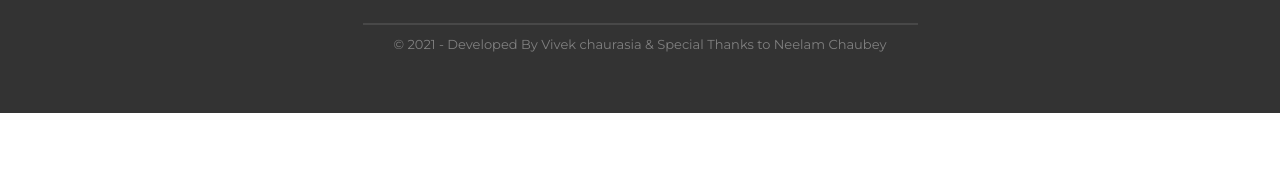
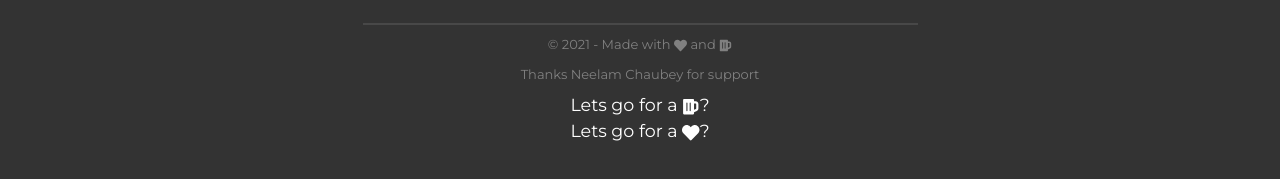
Before and after one commit to vivekchaursia/portfolio, a Gatsby site: page / in a window 1280 px wide. Shown: the part 3293-3472 px from the top of the page. Before the commit the page ends 3406 px from the top, so only its background shows below. Built offline with nearby package versions, Linux system fonts and the light colour scheme; Gatsby itself is replaced by a stand-in of ours.

Commit message:
FooterChange

```diff
--- a/package.json
+++ b/package.json
@@ -34,6 +34,7 @@
     "react-dom": "^16.13.1",
     "react-github-btn": "^1.2.0",
     "react-helmet": "^6.1.0",
+    "react-icons": "^4.1.0",
     "react-reveal": "^1.2.2",
     "react-scroll": "^1.7.16",
     "react-tilt": "^0.1.4"
--- a/src/components/Footer/Footer.jsx
+++ b/src/components/Footer/Footer.jsx
@@ -5,6 +5,8 @@ import PortfolioContext from '../../context/context';
 import GithubButtons from '../GithubButtons/GithubButtons';
 
 import { githubButtons } from '../../mock/data';
+import { FaBeer } from 'react-icons/fa';
+import { FaHeart } from 'react-icons/fa';
 
 const Footer = () => {
   const { footer } = useContext(PortfolioContext);
@@ -40,16 +42,24 @@ const Footer = () => {
         </div>
         <hr />
         <p className="footer__text">
-          © {new Date().getFullYear()} - Developed By{' '}
-          <a href="https://www.linkedin.com/in/vivek-chaurasia-071aa4137/" target="_blank" rel="noopener noreferrer">
+          © {new Date().getFullYear()} - Made with{' '}
+          {/* <a href="https://www.linkedin.com/in/vivek-chaurasia-071aa4137/" target="_blank" rel="noopener noreferrer">
             Vivek chaurasia
-          </a>
-          {' &'} Special Thanks to {' '}
+          </a> */}
+          <FaHeart />
+          {' and '}
+          <FaBeer />
+        </p>
+        <p className="footer__text">
+          Thanks {' '}
           <a href="https://www.linkedin.com/in/neelamchaubey/" target="_blank" rel="noopener noreferrer">
             Neelam Chaubey
           </a>
+          {' '}for support
         </p>
 
+        <h3> Lets go for a <FaBeer />? </h3>
+        <h3> Lets go for a <FaHeart />? </h3>
 
         {isEnabled && <GithubButtons />}
       </Container>
```
Also changed, not shown: 1 other file.
